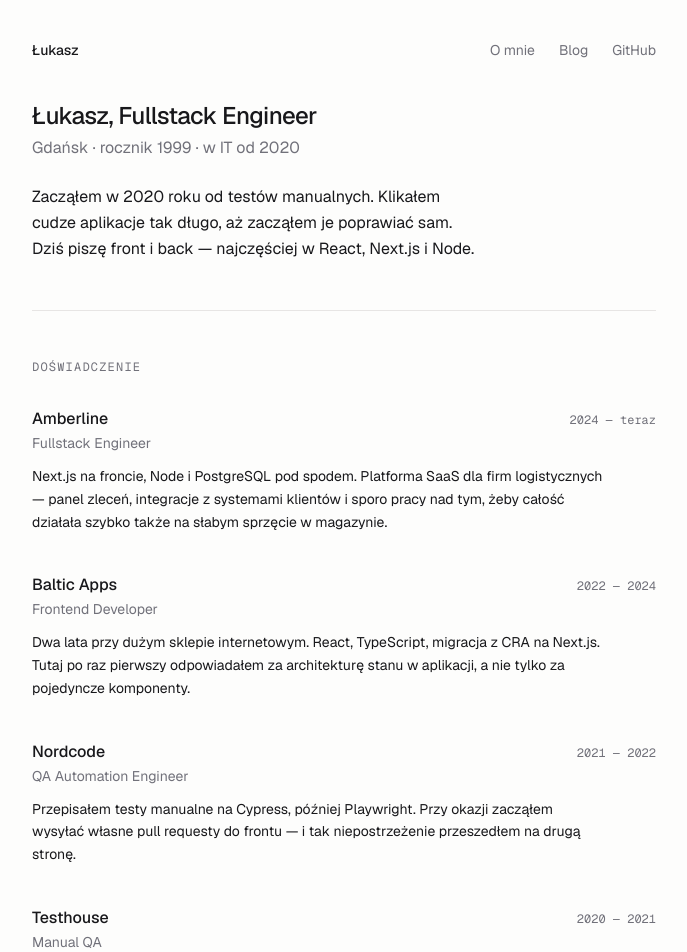
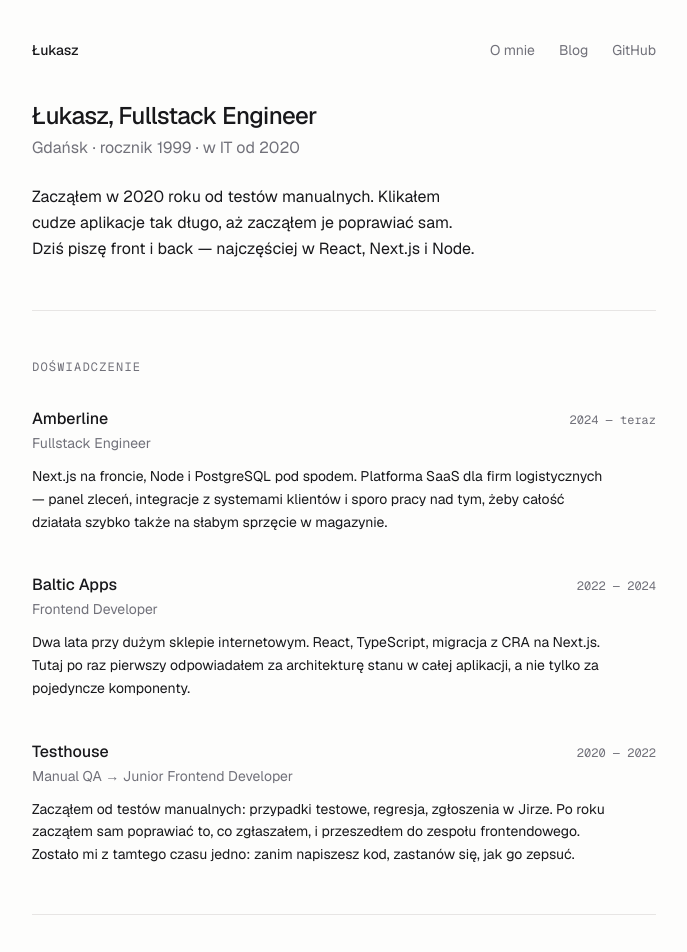
Before and after one commit to Lukas9315/my-portfolio, a Next.js app: page / in a window 1280 px wide. Shown: the top 952 px of the page, without its empty margins (296-983 px from the left). Built offline with nearby package versions, Linux system fonts and the light colour scheme.

Commit message:
Trim experience to three roles
Pierwsza firma pokazuje przejscie Manual QA -> Junior FE w jednym miejscu,
zamiast czterech osobnych wpisow.

```diff
--- a/content/profile.ts
+++ b/content/profile.ts
@@ -28,21 +28,14 @@ export const jobs: Job[] = [
     role: "Frontend Developer",
     period: "2022 — 2024",
     description:
-      "Dwa lata przy dużym sklepie internetowym. React, TypeScript, migracja z CRA na Next.js. Tutaj po raz pierwszy odpowiadałem za architekturę stanu w aplikacji, a nie tylko za pojedyncze komponenty.",
-  },
-  {
-    company: "Nordcode",
-    role: "QA Automation Engineer",
-    period: "2021 — 2022",
-    description:
-      "Przepisałem testy manualne na Cypress, później Playwright. Przy okazji zacząłem wysyłać własne pull requesty do frontu — i tak niepostrzeżenie przeszedłem na drugą stronę.",
+      "Dwa lata przy dużym sklepie internetowym. React, TypeScript, migracja z CRA na Next.js. Tutaj po raz pierwszy odpowiadałem za architekturę stanu w całej aplikacji, a nie tylko za pojedyncze komponenty.",
   },
   {
     company: "Testhouse",
-    role: "Manual QA",
-    period: "2020 — 2021",
+    role: "Manual QA → Junior Frontend Developer",
+    period: "2020 — 2022",
     description:
-      "Pierwsza praca w IT. Przypadki testowe, regresja, zgłoszenia w Jirze. Nauczyłem się tam czegoś, co zostało ze mną do dziś: zanim napiszesz kod, zastanów się, jak go zepsuć.",
+      "Zacząłem od testów manualnych: przypadki testowe, regresja, zgłoszenia w Jirze. Po roku zacząłem sam poprawiać to, co zgłaszałem, i przeszedłem do zespołu frontendowego. Zostało mi z tamtego czasu jedno: zanim napiszesz kod, zastanów się, jak go zepsuć.",
   },
 ];
 
```
